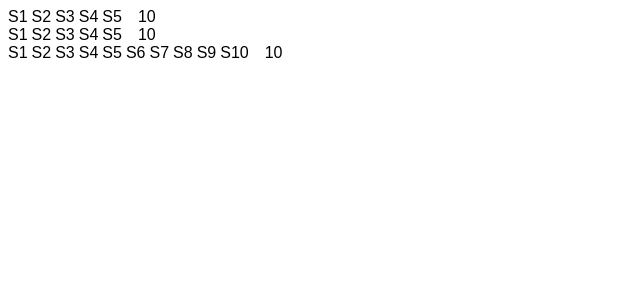
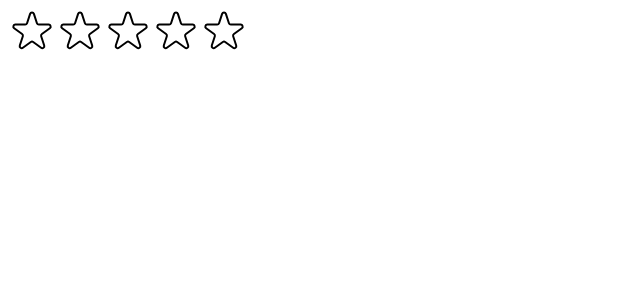
Before and after one commit to wangwiitao/usepopcorn, a React (Create React App) app: page / in a window 1280 px wide. Shown: the top 300 px of the page, without its empty margins (0-640 px from the left). Built offline with nearby package versions, Linux system fonts and the light colour scheme.

Commit message:
creating stars

```diff
--- a/src/StarRating.js
+++ b/src/StarRating.js
@@ -1,3 +1,4 @@
+import { useState } from "react";
 const containerStyle = {
   display: "flex",
   alignItems: "center",
@@ -6,21 +7,67 @@
 };
 const starcontainerStyle = {
   display: "flex",
-  gap: "4px",
 };
 const textStyle = {
   lineHeight: "1",
   margin: "0",
 };
-export default function StarRating({maxRating = 5}) {
+export default function StarRating({ maxRating = 5 }) {
+  const [rating, setRating] = useState(0);
+
+  function handleRating(rating) {
+    setRating(rating);
+  }
   return (
     <div style={containerStyle}>
       <div style={starcontainerStyle}>
         {Array.from({ length: maxRating }, (_, i) => (
-          <span>S{i + 1}</span>
+          <Star
+            key={i}
+            onRate={() => handleRating(i + 1)}
+            full={rating >= i + 1}
+          />
         ))}
       </div>
-      <p style={textStyle}> 10</p>
+      <p style={textStyle}> {rating || ""}</p>
     </div>
   );
 }
+
+const starStyle = {
+  width: "48px",
+  height: "48px",
+  display: "block",
+  cursor: "pointer",
+};
+
+function Star({ onRate, full }) {
+  return (
+    <span role="button" style={starStyle} onClick={onRate}>
+      {full ? (
+        <svg
+          xmlns="http://www.w3.org/2000/svg"
+          fill="#000"
+          viewBox="0 0 20 20"
+          stroke="#000"
+        >
+          <path d="M9.049 2.927c.3-.921 1.603-.921 1.902 0l1.07 3.292a1 1 0 00.95.69h3.462c.969 0 1.371 1.24.588 1.81l-2.8 2.034a1 1 0 00-.364 1.118l1.07 3.292c.3.921-.755 1.688-1.54 1.118l-2.8-2.034a1 1 0 00-1.175 0l-2.8 2.034c-.784.57-1.838-.197-1.539-1.118l1.07-3.292a1 1 0 00-.364-1.118L2.98 8.72c-.783-.57-.38-1.81.588-1.81h3.461a1 1 0 00.951-.69l1.07-3.292z" />
+        </svg>
+      ) : (
+        <svg
+          xmlns="http://www.w3.org/2000/svg"
+          fill="none"
+          viewBox="0 0 24 24"
+          stroke="#000"
+        >
+          <path
+            strokeLinecap="round"
+            strokeLinejoin="round"
+            strokeWidth="{2}"
+            d="M11.049 2.927c.3-.921 1.603-.921 1.902 0l1.519 4.674a1 1 0 00.95.69h4.915c.969 0 1.371 1.24.588 1.81l-3.976 2.888a1 1 0 00-.363 1.118l1.518 4.674c.3.922-.755 1.688-1.538 1.118l-3.976-2.888a1 1 0 00-1.176 0l-3.976 2.888c-.783.57-1.838-.197-1.538-1.118l1.518-4.674a1 1 0 00-.363-1.118l-3.976-2.888c-.784-.57-.38-1.81.588-1.81h4.914a1 1 0 00.951-.69l1.519-4.674z"
+          />
+        </svg>
+      )}
+    </span>
+  );
+}
--- a/src/index.js
+++ b/src/index.js
@@ -9,7 +9,6 @@
   <React.StrictMode>
     {/* <App /> */}
     <StarRating />
-    <StarRating maxRating={5} />
-    <StarRating maxRating={10} />
+
   </React.StrictMode>
 );
```
